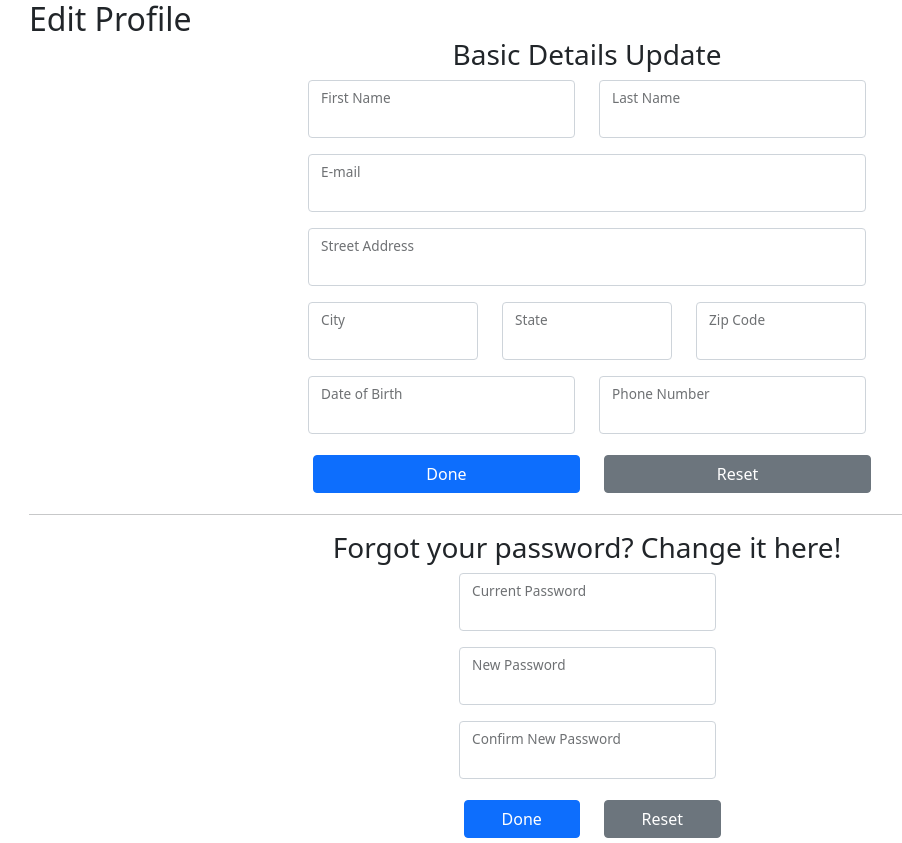
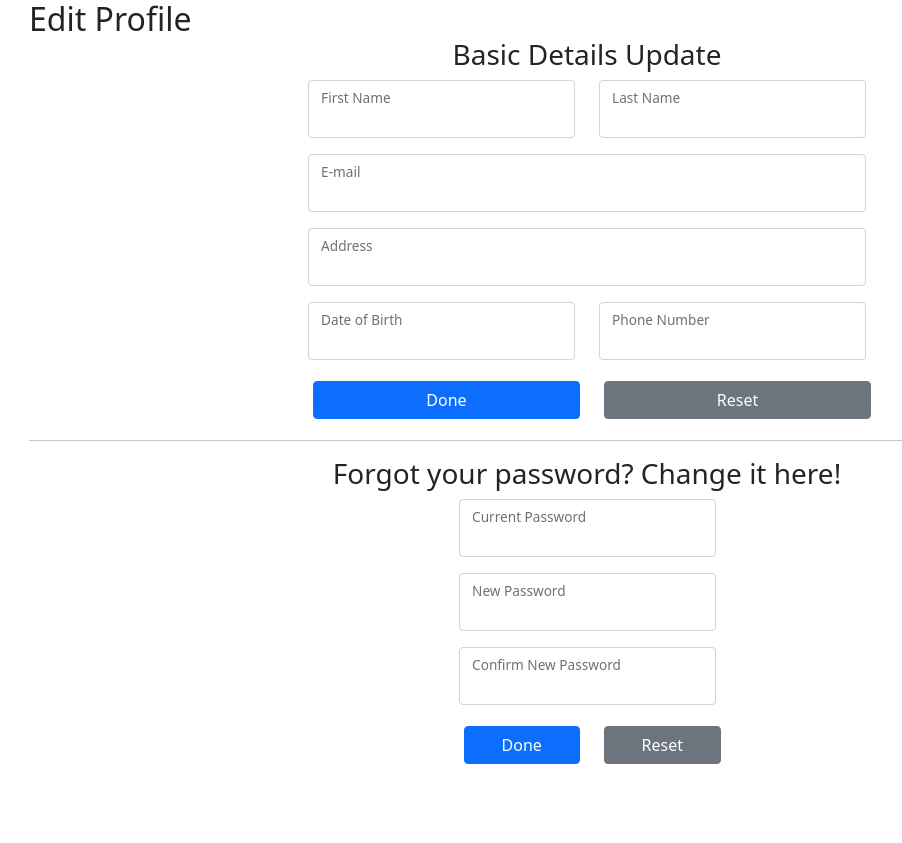
Before and after one commit to Chandu-Bhogi/Capstone-Project, an Angular app in the folder client/: page /editProfile in a window 1280 px wide. Shown: the whole page, without its empty margins (53-955 px from the left). After the commit the page ends 800 px from the top, so only its background shows below. Built offline with nearby package versions, Linux system fonts and the light colour scheme.

Commit message:
fixing UI to match sign up -- need API for getting single user

```diff
--- a/client/src/app/user.service.ts
+++ b/client/src/app/user.service.ts
@@ -30,6 +30,11 @@ export class UserService {
 
   }
 
+  get_userData(){
+    let URL:string = this.config['URL']+this.config['PORT']+'/v1/profile/updateuser'
+    return this.http.get(URL)
+  }
+
   post_UpdateProfile(profileUpdates:any){
     let URL:string = this.config['URL']+this.config['PORT']+'/v1/profile/updateuser'
     console.log(`Traveling to: ${URL}`)
--- a/client/src/app/user/edit-profile/edit-profile.component.html
+++ b/client/src/app/user/edit-profile/edit-profile.component.html
@@ -27,37 +27,15 @@
                         <label for="f_email">E-mail</label>
                     </div>
                     <div class="form-floating mb-3">
-                        <input type="text" class="form-control" id="f_streetAddress" name="f_streetAddress" ngModel>
-                        <label for="f_streetAddress">Street Address</label>
+                        <input type="text" class="form-control" id="f_address" name="f_address" ngModel>
+                        <label for="f_address">Address</label>
                     </div>
-                    <div class="row">
-                        <div class="col">
-                            <div class="form-floating mb-3">
-                                <input type="text" class="form-control" id="f_city" name="f_city" ngModel>
-                                <label for="f_city">City</label>
-                            </div>
-                        </div>
-                        <div class='col'>
-                            <div class="form-floating mb-3">
-                                <input type="text" class="form-control" id="f_state" name="f_state" ngModel>
-                                <label for="f_state">State</label>
-                            </div>
-                        </div>
-                        <div class='col'>
-                            <div class="form-floating mb-3">
-                                <input type="text" class="form-control" id="f_zip" name="f_zip" ngModel>
-                                <label for="f_zip">Zip Code</label>
-                            </div>
-                        </div>
-                    </div>
-
                     <div class="row">
                         <div class="col">
                             <div class="form-floating mb-3">
                                 <input type="text" class="form-control" id="f_dob" name="f_dob" ngModel>
                                 <label for="f_dob">Date of Birth</label>
                             </div>
-
                         </div>
                         <div class='col'>
                             <div class="form-floating mb-3">
```
